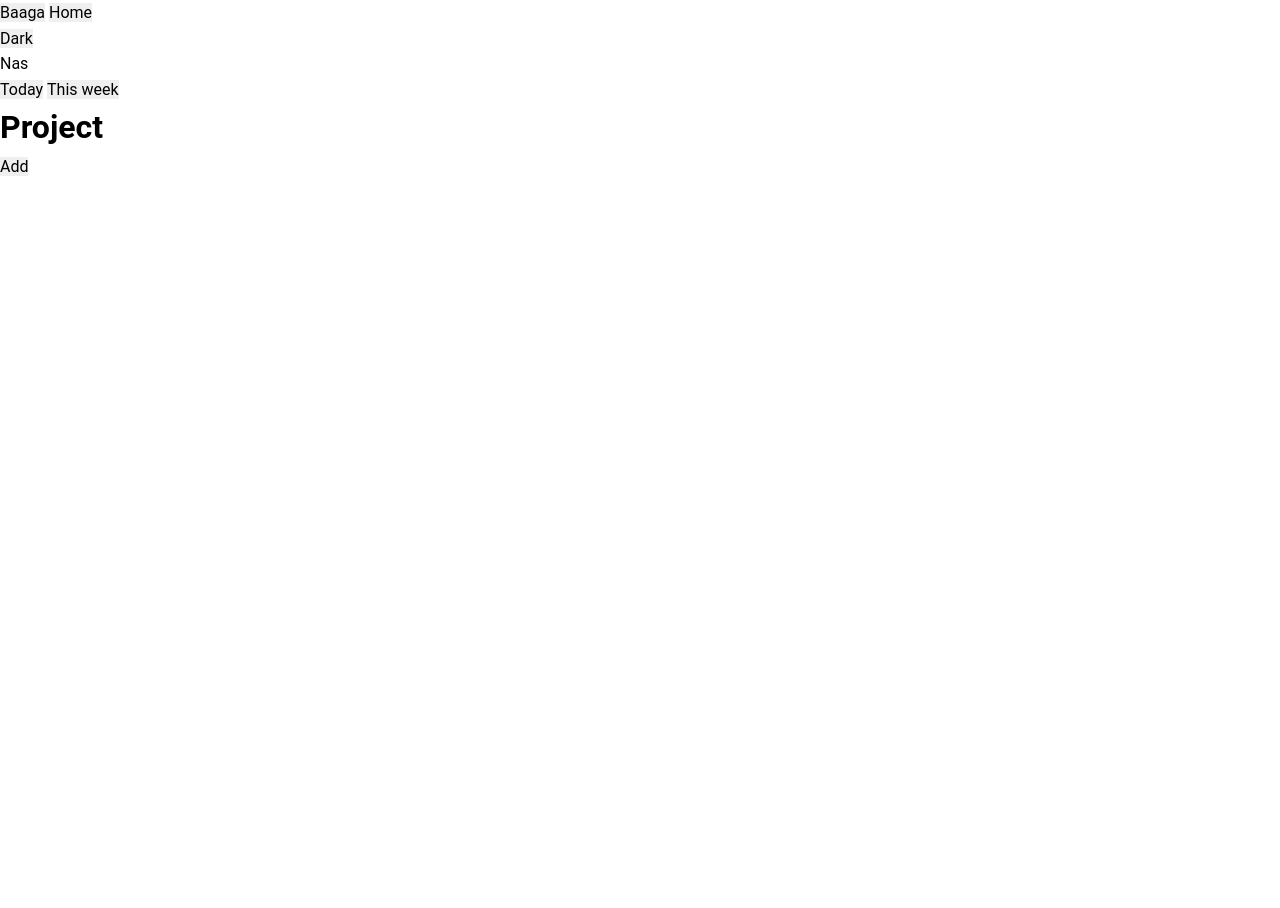
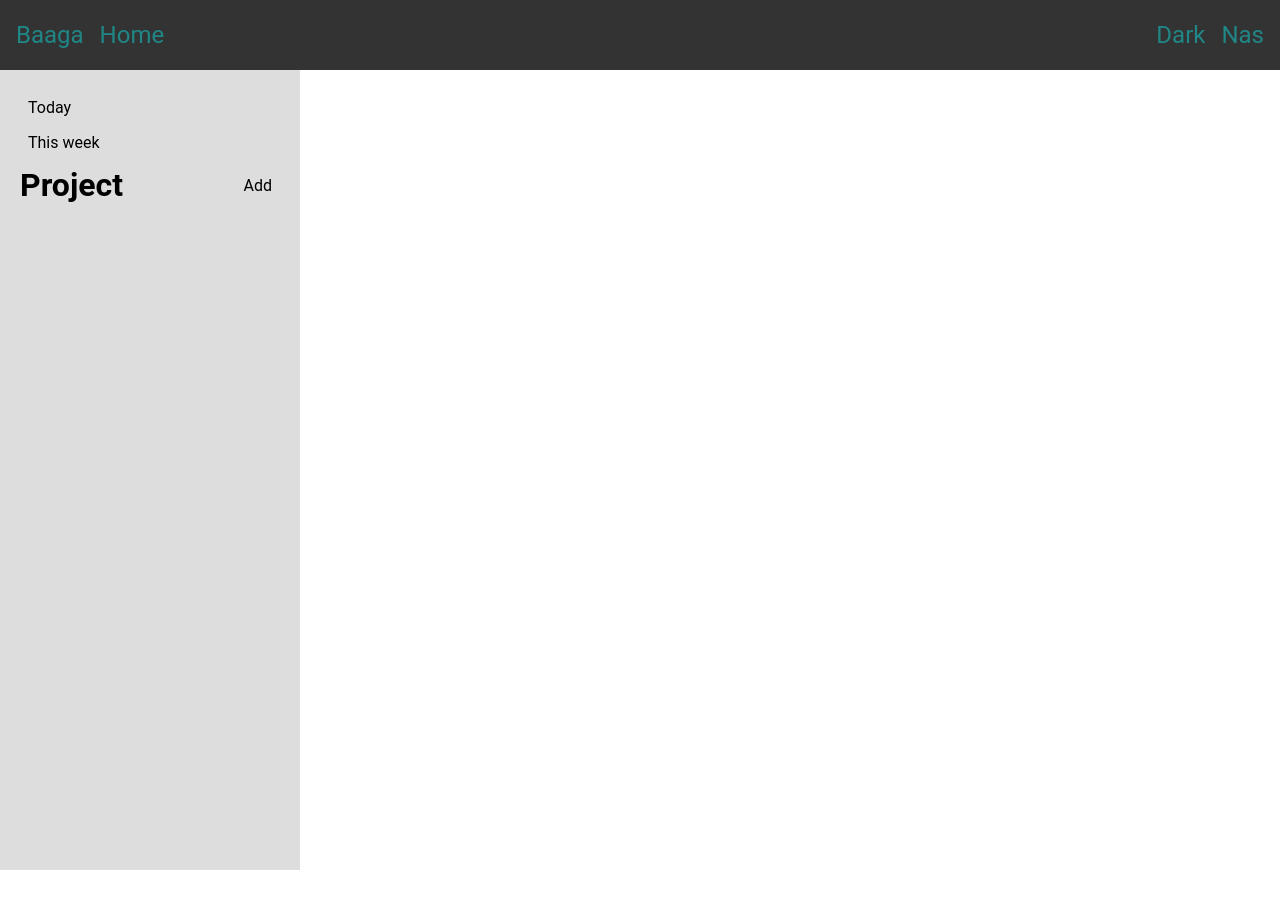
Before and after one commit to itsNas/To-do-list, a website built with webpack: page src/template.html in a window 1280 px wide. Before the commit the page ends 800 px from the top, so only its background shows below. Built offline with nearby package versions, Linux system fonts and the light colour scheme.

Commit message:
add style

```diff
--- a/src/styles/abstracts/_variables.scss
+++ b/src/styles/abstracts/_variables.scss
@@ -2,9 +2,9 @@ $font-size-small: 18px;
 $font-size-medium: 24px;
 $font-size-large: 40px;
 $font-family: 'Inter', sans-serif;
-$background-color-primary-dark: #121212;
-$background-color-secondary-dark: #121212;
-$background-color-primary-light: #121212;
-$background-color-secondary-light: #121212;
-$font-color: #dae0e0;
+$color-primary-dark: #333;
+$color-secondary-dark: #444;
+$color-primary-light: #eee;
+$color-secondary-light: #ddd;
+$font-color: #208686;
 $page-width: 650px;
--- a/src/styles/layout/left-bar.scss
+++ b/src/styles/layout/left-bar.scss
@@ -0,0 +1,43 @@
+.app_holder {
+  display: flex;
+}
+
+.left_menu {
+  width: 300px;
+  min-width: 250px;
+  height: 100vh;
+  padding: 20px;
+  background-color: $color-secondary-light;
+}
+
+.left_menu_top {
+  @include flex(column, flex-start, center);
+}
+
+.project_btn {
+  background-color: $color-secondary-light;
+  text-align: left;
+  width: 100%;
+  padding: 0.5rem;
+  cursor: pointer;
+}
+
+.project_btn:hover {
+  background-color: $color-primary-light;
+}
+
+.project_menu {
+  @include flex(row, center, space-between);
+}
+
+.add_btn {
+  background-color: $color-secondary-light;
+  text-align: left;
+  //   width: 100%;
+  padding: 0.5rem;
+  cursor: pointer;
+}
+
+.add_btn:hover {
+  background-color: $color-primary-light;
+}
--- a/src/styles/layout/top-bar.scss
+++ b/src/styles/layout/top-bar.scss
@@ -0,0 +1,28 @@
+.top_bar {
+  @include flex(row, center, space-between);
+  padding: 1rem;
+  background-color: $color-primary-dark;
+  color: $font-color;
+}
+
+.top_bar .left_control {
+  @include flex(row, center, space-between);
+  gap: 1rem;
+}
+
+.top_bar .right_control {
+  @include flex(row, center, space-between);
+  gap: 1rem;
+}
+
+.burger_menu_toggle,
+.home_btn,
+.dark_mode,
+.username {
+  //   display: none;
+  //   width: 40px;
+  padding: 0;
+  background-color: $color-primary-dark;
+  font-size: 1.5rem;
+  cursor: pointer;
+}
--- a/src/template.html
+++ b/src/template.html
@@ -23,12 +23,12 @@
       <div class="app_holder">
         <div class="left_menu">
           <div class="left_menu_top">
-            <button class="today_btn">Today</button>
-            <button class="week_btn">This week</button>
+            <button class="project_btn">Today</button>
+            <button class="project_btn">This week</button>
           </div>
           <div class="project_menu">
             <h1>Project</h1>
-            <button class="add_project_btn">Add</button>
+            <button class="add_btn">Add</button>
           </div>
           <div class="project_list"></div>
         </div>
```
